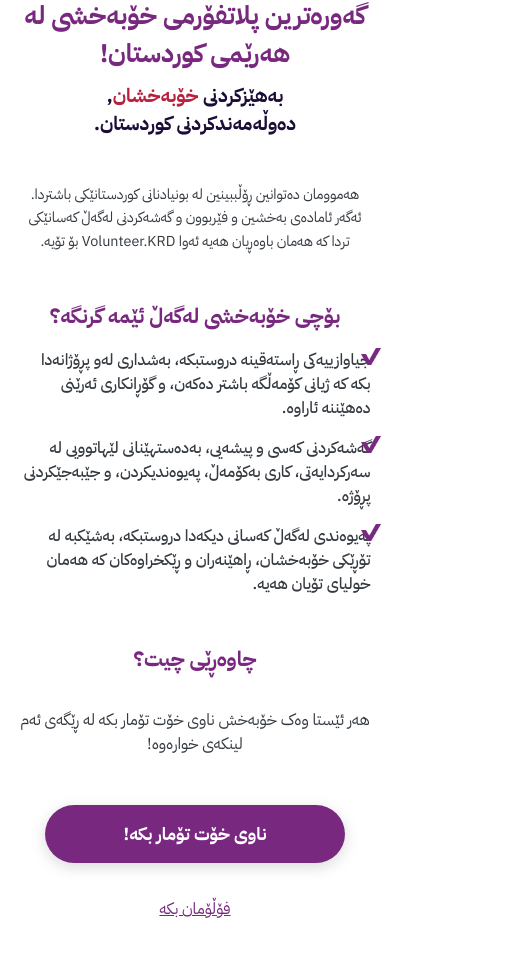
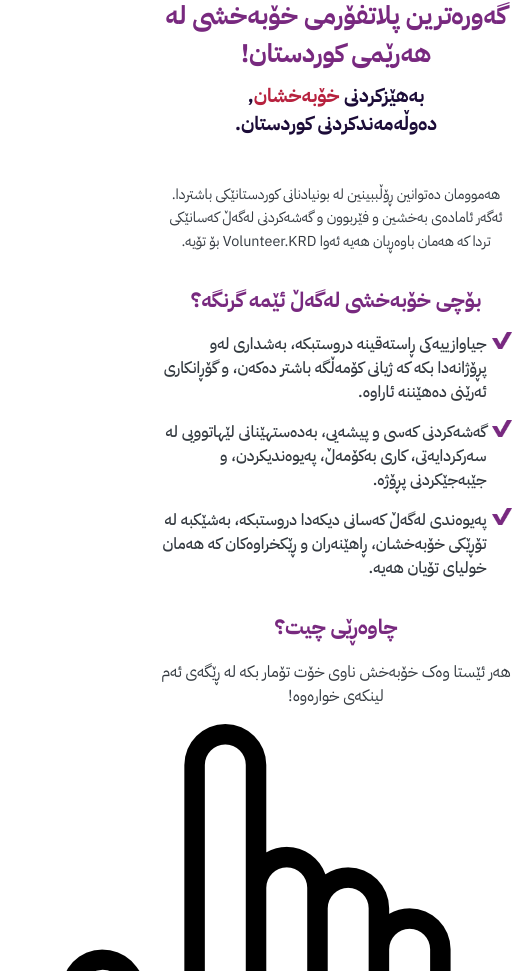
Before and after one commit to VolunteerKrd/BTU, a plain HTML site: page index.html in a window 390 px wide. Shown: the part 170-1141 px from the top of the page, 532 px wide, since content can reach past the window. Drawn offline with Linux system fonts and the light colour scheme; a web font is replaced by a local one.

Commit message:
Update style.css

```diff
--- a/style.css
+++ b/style.css
@@ -1,17 +1,8 @@
-* {
-  box-sizing: border-box;
-  -webkit-text-size-adjust: 100%; /* prevents Safari from resizing text */
-}
-
 :root {
-  --primary-color: #78297F;
-  /* Dark Purple */
-  --slogan-color: #1C0C38;
-  /* Darkest purple */
-  --text-color: #343a40;
-  /* Dark text */
-  --link-color: #ffffff;
-  /* White text for button */
+    --primary-color: #78297F; /* Dark Purple */
+    --slogan-color: #1C0C38; /* Darkest purple */
+    --text-color: #343a40; /* Dark text */
+    --link-color: #ffffff; /* White text for button */
     --shadow-color: rgba(0, 0, 0, 0.15);
 }
 
@@ -25,8 +16,7 @@ body {
     flex-direction: column;
     justify-content: flex-start;
     align-items: center;
-  direction: rtl;
-  /* For right-to-left text */
+    direction: rtl; /* For right-to-left text */
     overflow-x: hidden;
     min-height: 100vh;
 }
@@ -44,8 +34,7 @@ body {
     justify-content: center;
     align-items: center;
     padding: 2rem 0 1rem;
-  transform: translateY(-20px);
-  /* Initial position for animation */
+    transform: translateY(-20px); /* Initial position for animation */
 }
 
 .header-logo .logo {
@@ -57,29 +46,23 @@ body {
     width: 90%;
     max-width: 600px;
     padding: 1rem 0;
-  text-align: center;
-  /* Changed to center */
+    text-align: right;
     box-sizing: border-box;
-  transform: translateY(20px);
-  /* Initial position for animation */
+    transform: translateY(20px); /* Initial position for animation */
 }
 
 .page-content {
     width: 90%;
     max-width: 600px;
     padding: 1rem 0 2rem;
-  text-align: center;
-  /* Changed to center */
+    text-align: right;
     box-sizing: border-box;
-  transform: translateY(20px);
-  /* Initial position for animation */
+    transform: translateY(20px); /* Initial position for animation */
     position: relative;
 }
 
 /* Updated font-family for headers */
-h1,
-h2,
-.slogan {
+h1, h2, .slogan {
     font-family: 'Tagesschrift', 'IBM Plex Sans Arabic', 'IBM Plex Sans', sans-serif;
     line-height: 1.5;
     text-align: center;
@@ -95,18 +78,15 @@ h2,
 .slogan {
     font-size: 1.2rem;
     font-weight: bold;
-  color: var(--slogan-color);
-  /* Applied new color */
+    color: var(--slogan-color); /* Applied new color */
     margin-top: 0;
-  margin-bottom: 0.75rem;
-  /* Reduced padding from 1.25rem to 0.75rem */
+    margin-bottom: 0.75rem; /* Reduced padding from 1.25rem to 0.75rem */
 }
 
 .body-text {
     font-size: 0.9rem;
     line-height: 1.6;
-  margin-top: 0;
-  /* Ensures there's no top margin */
+    margin-top: 0; /* Ensures there's no top margin */
     margin-bottom: 1rem;
 }
 
@@ -124,21 +104,14 @@ p {
 
 .bullet-list-check {
     list-style-type: none;
-  padding: 0;
-  text-align: right;
-  width: 100%;
-  margin: 0 auto;
-  display: block;   /* instead of inline-block */
-  max-width: 500px; /* keeps list centered and consistent */
+    padding-right: 0;
+    padding-right: 25px;
 }
-
 
 .bullet-list-check li {
     position: relative;
     margin-bottom: 1rem;
     font-weight: 500;
-  text-align: right;
-  /* Keeps list items text right-aligned */
 }
 
 .bullet-list-check li::before {
@@ -150,21 +123,8 @@ p {
     background-size: contain;
     background-repeat: no-repeat;
     position: absolute;
-  right: -10px;
+    right: -25px;
     top: 0;
-}
-
-/* New container for positioning the hand */
-.register-button-container {
-  position: relative;
-  display: flex;
-  justify-content: center;
-  align-items: center;
-  width: 100%;
-  margin: 2rem auto;
-  height: 60px;
-  z-index: 2;
-  /* Set the z-index on the parent to ensure its children appear on top */
 }
 
 .register-button {
@@ -172,7 +132,7 @@ p {
     justify-content: center;
     align-items: center;
     width: 90%;
-  max-width: 300px;
+    margin: 2rem auto;
     padding: 1rem 1.5rem;
     font-size: 1.1rem;
     font-weight: bold;
@@ -183,7 +143,6 @@ p {
     border-radius: 50px;
     box-shadow: 0 4px 15px var(--shadow-color);
     transition: transform 0.3s ease, box-shadow 0.3s ease;
-  z-index: 1;
 }
 
 .register-button:hover {
@@ -191,27 +150,13 @@ p {
     box-shadow: 0 6px 20px rgba(0, 0, 0, 0.3);
 }
 
-/* Styling for the pointing hand icon */
-@media (max-width: 767px) {
-  .pointing-hand-icon {
-  position: absolute;
-  width: 40px;
-  top: 0%;                 /* vertically center inside button container */
-  left: 1300%;                /* horizontally center */
-  transform: translate(-50%, -30%); /* adjust positioning */
-  animation: point 2s infinite;
-  z-index: 5;
-}
-
-
 .footer-logo {
     display: flex;
     justify-content: center;
     align-items: center;
     padding: 1rem 0;
     padding: 0.5rem 0;
-  transform: translateY(20px);
-  /* Initial position for animation */
+    transform: translateY(20px); /* Initial position for animation */
 }
 
 .footer-logo .logo {
@@ -231,18 +176,6 @@ p {
     to {
         opacity: 1;
         transform: translateY(0);
-  }
-}
-
-@keyframes point {
-  0% {
-    transform: translateY(0) translateX(-50%);
-  }
-  50% {
-    transform: translateY(-30px) translateX(-50%);
-  }
-  100% {
-    transform: translateY(0) translateX(-50%);
     }
 }
 
@@ -297,15 +230,6 @@ p {
     text-decoration: underline;
     font-family: 'IBM Plex Sans Arabic', 'IBM Plex Sans', sans-serif;
 }
-
 .custom-color {
     color: #B7213E;
 }
-
-  /* Center content wrapper */
-.content-wrapper {
-  display: flex;
-  flex-direction: column;
-  align-items: center;
-  text-align: center;
-}
```
Lines whose indentation alone changed are shown as unchanged.
